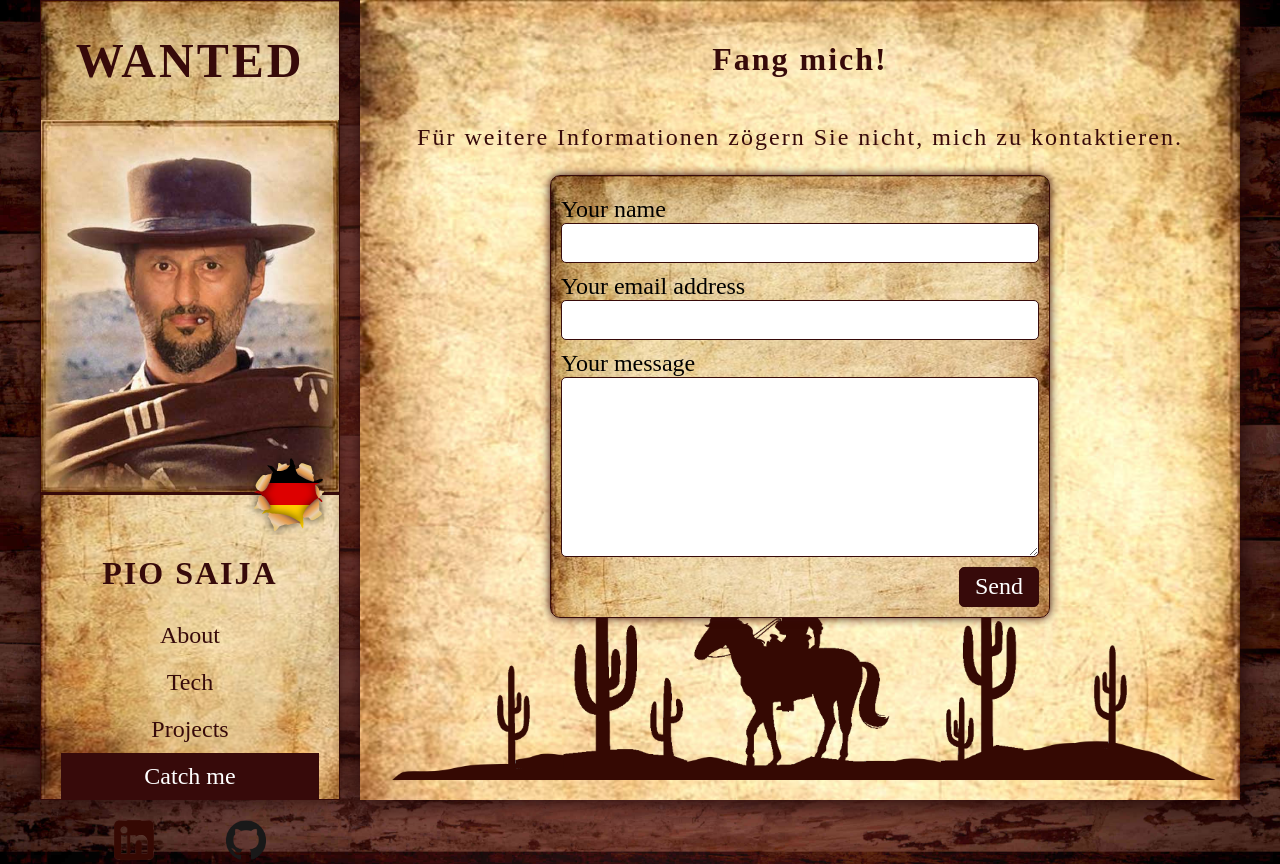
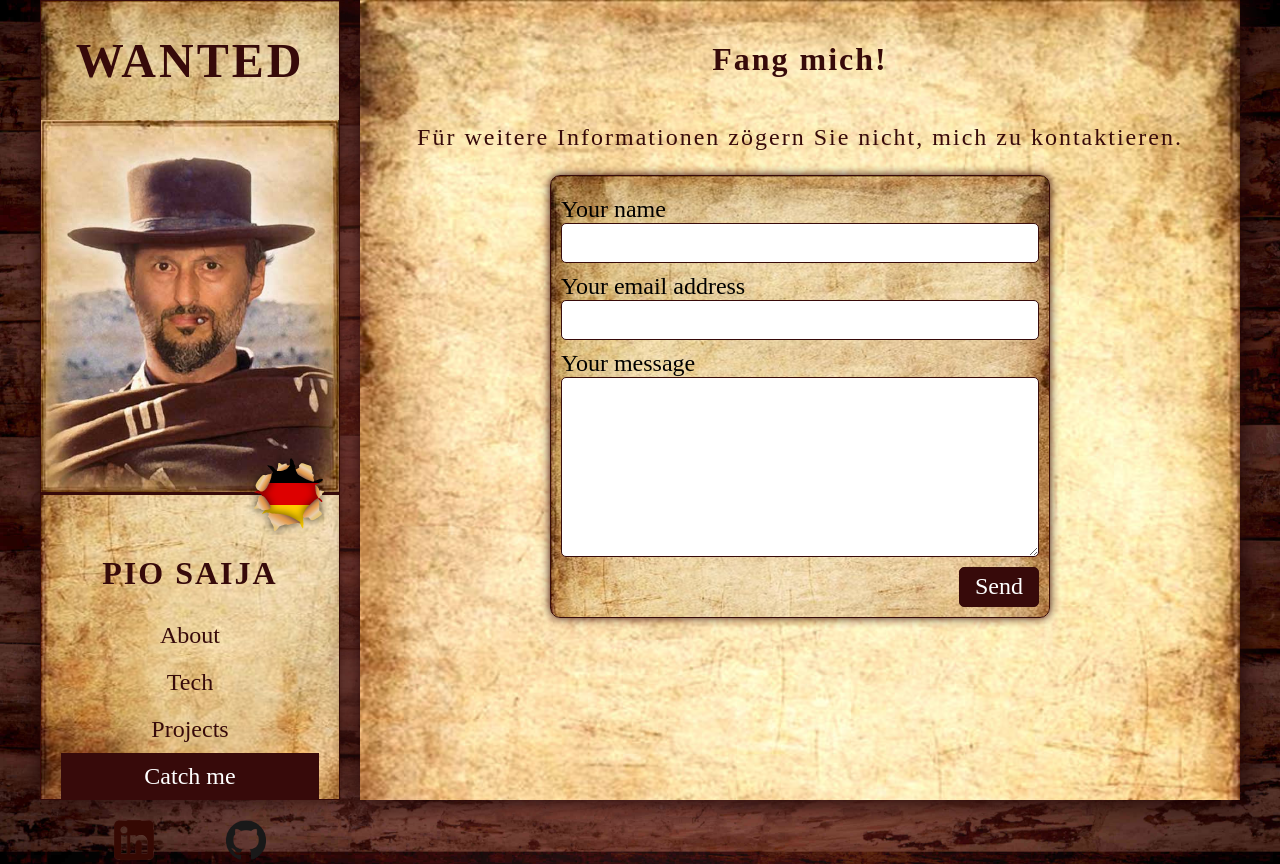
Before and after one commit to Pio-js/portfolio-copy, a React (Create React App) app: page /contact in a window 1280 px wide. Built offline with nearby package versions, Linux system fonts and the light colour scheme; a web font is replaced by a local one.

Commit message:
just changed the bg in contact

```diff
--- a/src/pages/Contact.css
+++ b/src/pages/Contact.css
@@ -5,10 +5,6 @@
     display: flex;
     flex-direction: column;
     align-items: center;
-    background-image: url('../../public/images/cowboy.png');
-    background-position: bottom;
-    background-repeat: no-repeat;
-    background-size: contain;
 }
 
 #contact > form {
```
